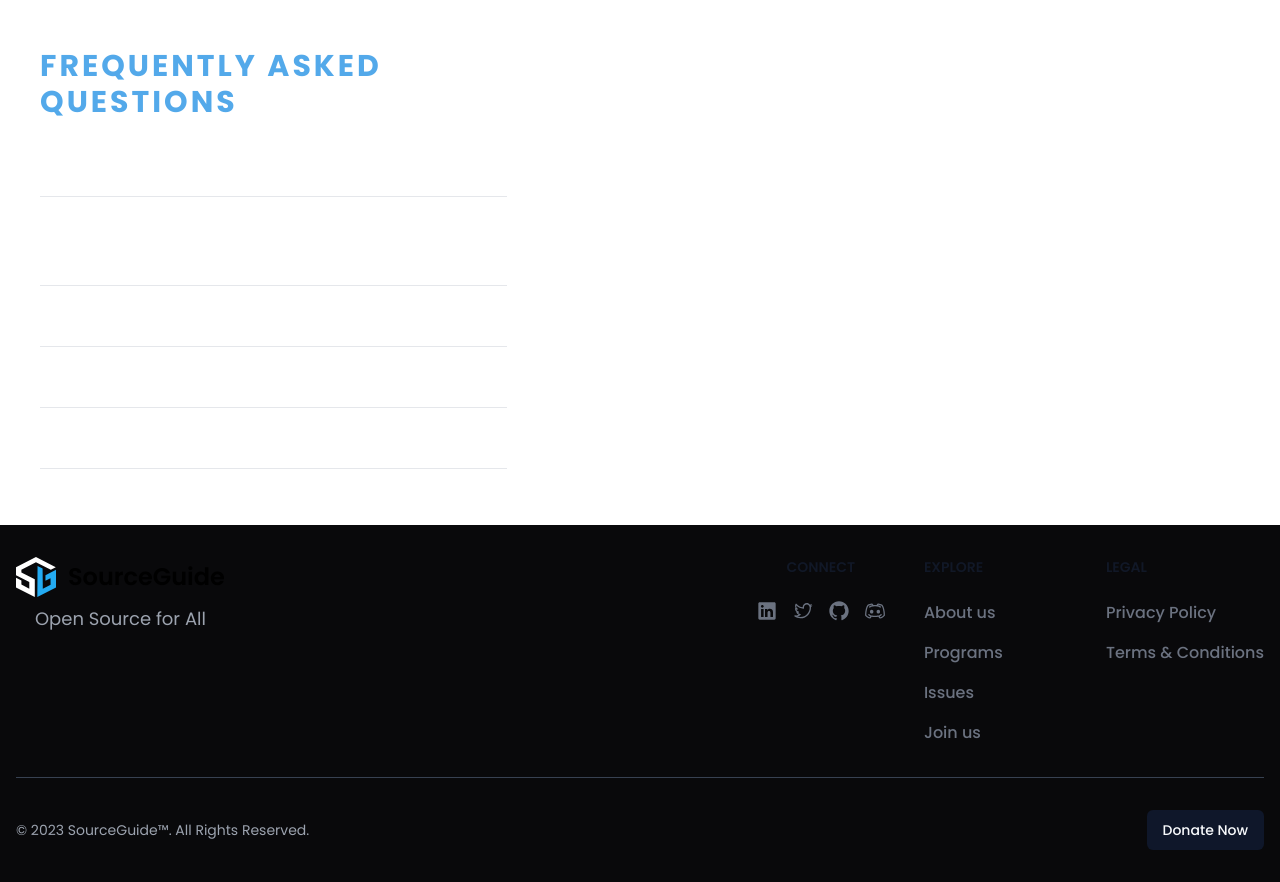
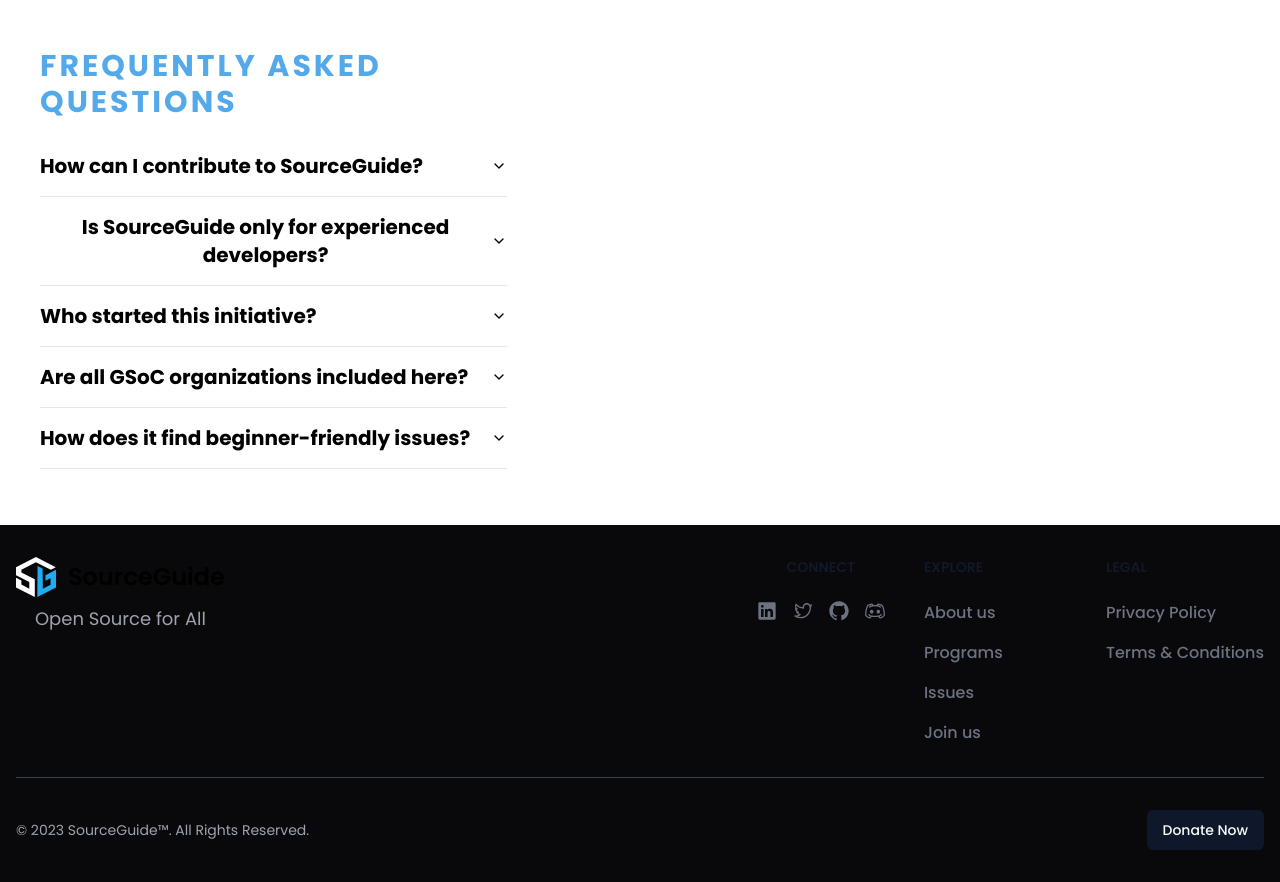
Before and after one commit to sourceguidehq/main, a Next.js app: page /about in a window 1280 px wide. Shown: the part 1240-2122 px from the top of the page. Built offline with nearby package versions, Linux system fonts and the light colour scheme.

Commit message:
faq light mode

```diff
--- a/comps/Faq.tsx
+++ b/comps/Faq.tsx
@@ -19,10 +19,10 @@
       <Accordion type="single" collapsible className="w-full text-left">
         {/* Question 1 */}
         <AccordionItem value="item-1">
-          <AccordionTrigger className="font-bold text-white text-xl">
+          <AccordionTrigger className="font-bold dark:text-white text-xl">
             How can I contribute to SourceGuide?
           </AccordionTrigger>
-          <AccordionContent className="text-white">
+          <AccordionContent className="dark:text-white">
             Contributing to SourceGuide is easy! Simply visit our{' '}
             <a
               href="https://github.com/SourceGuideHQ"
@@ -38,20 +38,20 @@
 
         {/* Question 2 */}
         <AccordionItem value="item-2">
-          <AccordionTrigger className="font-bold text-white text-xl">
+          <AccordionTrigger className="font-bold dark:dark:text-white text-xl ">
             Is SourceGuide only for experienced developers?
           </AccordionTrigger>
-          <AccordionContent className="text-white">
+          <AccordionContent className="dark:text-white">
             No, SourceGuide is inclusive for everyone, regardless of experience level. We curate projects with beginner-friendly issues, making it an ideal platform for those new to open source. Whether you're a seasoned developer or just starting, there's a place for you to learn, contribute, and grow with SourceGuide.
           </AccordionContent>
         </AccordionItem>
 
         {/* Question 3 */}
         <AccordionItem value="item-3">
-          <AccordionTrigger className="font-bold text-white text-xl">
+          <AccordionTrigger className="font-bold dark:text-white text-xl">
           Who started this initiative?
           </AccordionTrigger>
-          <AccordionContent className="text-white">
+          <AccordionContent className="dark:text-white">
           The SourceGuide initiative was started by{' '}
             <a
               href="https://github.com/ezhillragesh"
@@ -77,20 +77,20 @@
 
         {/* Question 4 */}
         <AccordionItem value="item-4">
-          <AccordionTrigger className="font-bold text-white text-xl">
+          <AccordionTrigger className="font-bold dark:text-white text-xl">
           Are all GSoC organizations included here?
           </AccordionTrigger>
-          <AccordionContent className="text-white">
+          <AccordionContent className="dark:text-white">
           We include organizations that have participated in GSoC over the last 5 years consistently.
           </AccordionContent>
         </AccordionItem>
 
         {/* Question 5 */}
         <AccordionItem value="item-5">
-          <AccordionTrigger className="font-bold text-white text-xl">
+          <AccordionTrigger className="font-bold dark:text-white text-xl">
           How does it find beginner-friendly issues?
           </AccordionTrigger>
-          <AccordionContent className="text-white">
+          <AccordionContent className="dark:text-white">
           We identify beginner-friendly issues by searching for those tagged as "good-first-issue" or "beginner-friendly" and display them for contributors.
           </AccordionContent>
         </AccordionItem>
```
